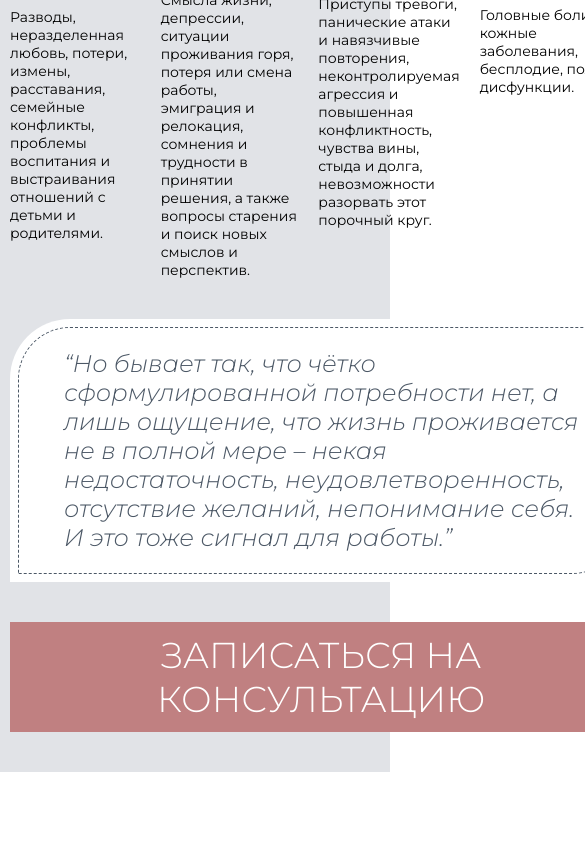
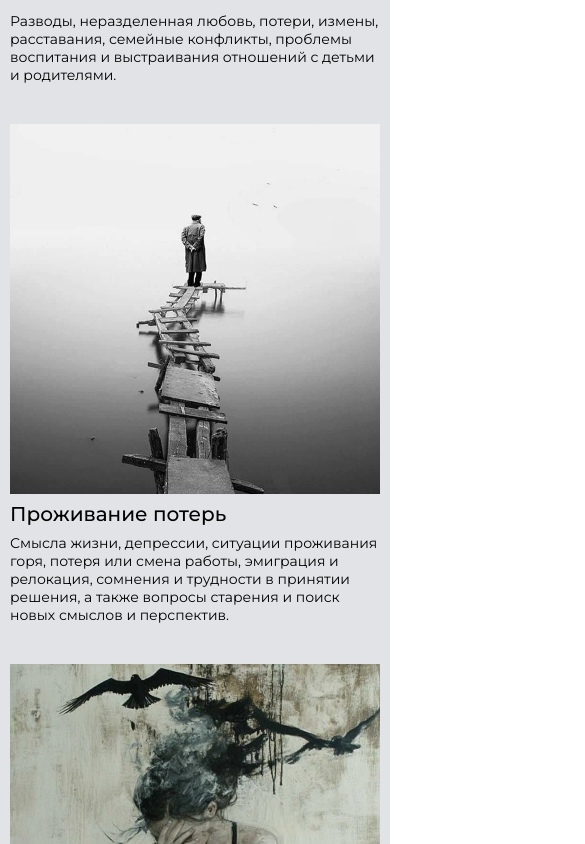
Before and after one commit to maksymbashkatov/psychologist, a Next.js app: page / in a window 390 px wide. Shown: the part 2040-2884 px from the top of the page, 585 px wide, since content can reach past the window. Before the commit the page ends 2812 px from the top, so only its background shows below. Built offline with nearby package versions, Linux system fonts and the light colour scheme.

Commit message:
refactor: add services design for tablet refactor: add services design for phone

```diff
--- a/app/components/services.module.css
+++ b/app/components/services.module.css
@@ -86,3 +86,59 @@
     font-size: 30px;
   }
 }
+
+@media (max-width: 1024px) {
+  .title {
+    font-size: 40px;
+  }
+
+  .quote {
+    font-size: 18px;
+    padding: 20px 40px;
+    outline-offset: -7px;
+    border-radius: 45px 0px;
+  }
+
+  .serviceCards {
+    grid-template-columns: repeat(2, 1fr);
+    grid-template-rows: repeat(2, auto);
+    row-gap: 40px;
+  }
+
+  .card {
+    max-width: 100%;
+  }
+
+  .openModal {
+    padding: 11px 0;
+    width: 100%;
+    font-size: 36px;
+  }
+}
+
+@media (max-width: 540px) {
+  .title {
+    font-size: 24.5px;
+  }
+
+  .quote {
+    font-size: 12px;
+    padding: 20px 20px;
+    outline-offset: -5px;
+    border-radius: 30px 0px;
+  }
+
+  .serviceCards {
+    grid-template-columns: 1fr;
+    grid-template-rows: repeat(4, auto);
+  }
+
+  .card {
+    row-gap: 8px;
+  }
+
+  .openModal {
+    padding: 15.5px 0;
+    font-size: 18px;
+  }
+}
```
